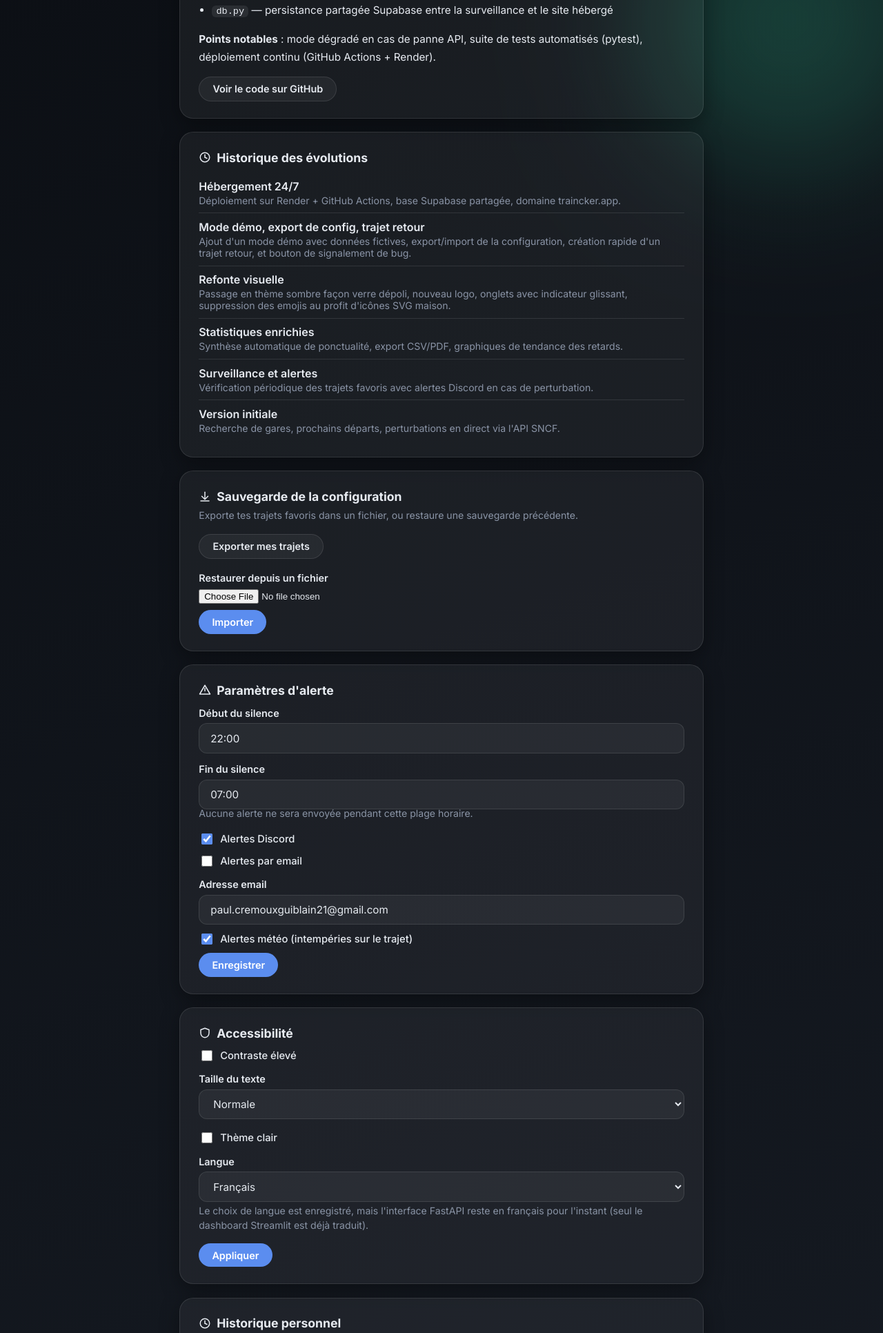
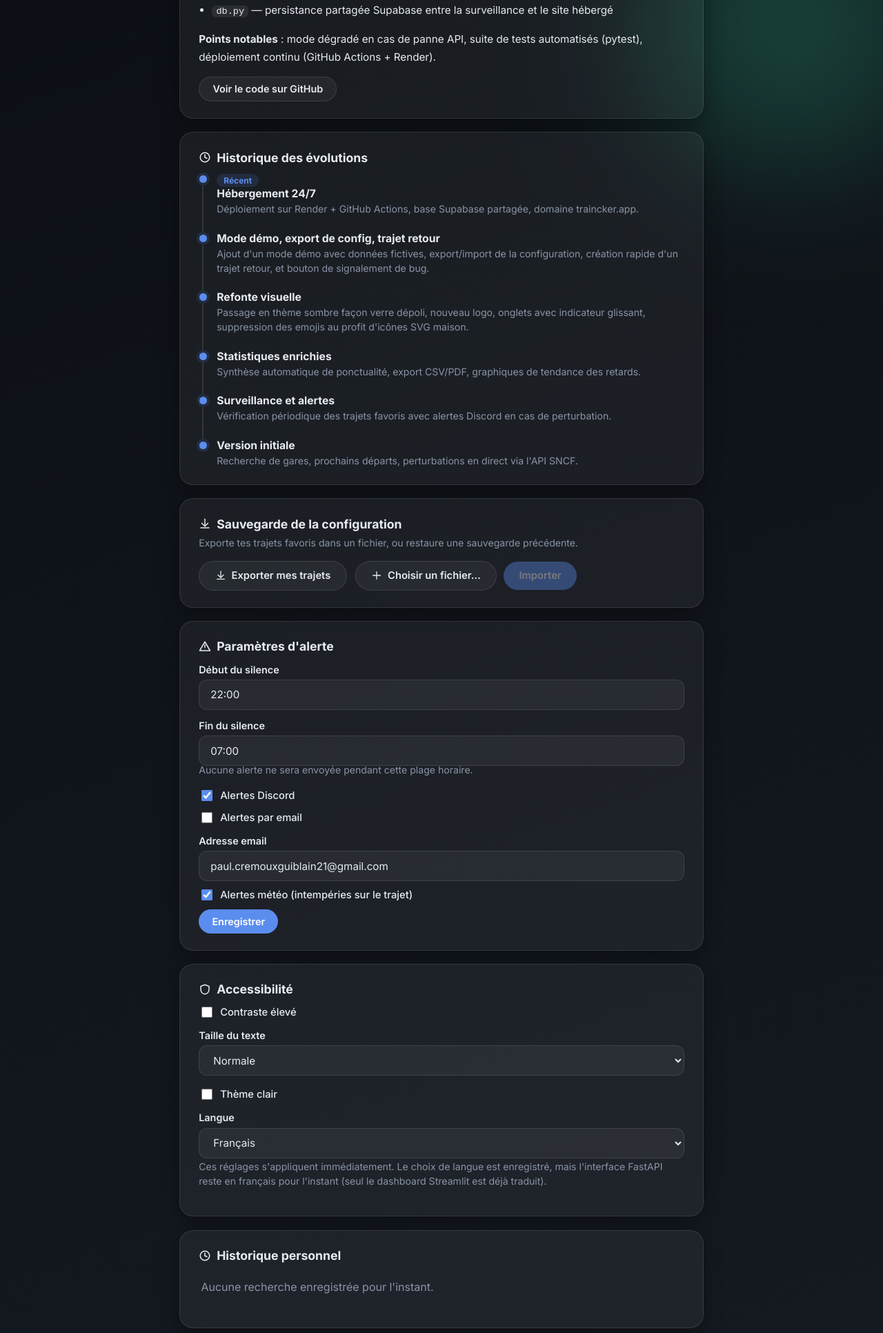
Before and after one commit to paulcrg/traincker, a FastAPI app: page /apropos in a window 1280 px wide. Shown: the part 700-2632 px from the top of the page at 69% size. Run offline with FastAPI, Linux system fonts and the light colour scheme.

Commit message:
feat(web): recherche instantanee en dropdown flottant, timeline changelog, boutons de sauvegarde stylises, accessibilite auto-appliquee, feedback visuel sur tous les boutons

```diff
--- a/traincker_web/static/style.css
+++ b/traincker_web/static/style.css
@@ -251,3 +251,57 @@ label.tk-field-label { display: block; font-weight: 600; font-size: 0.9rem; marg
     .tk-favori-ligne { flex-wrap: wrap; }
     .tk-favori-actions { margin-left: 0; width: 100%; }
 }
+
+/* --- Recherche instantanée façon dropdown flottant --- */
+.search-wrap { position: relative; }
+.search-spinner {
+    position: absolute; top: 50%; right: 14px; transform: translateY(-50%);
+    color: var(--accent); font-weight: 700; letter-spacing: 1px;
+}
+.suggestions-dropdown {
+    position: absolute; top: calc(100% + 6px); left: 0; right: 0; z-index: 20;
+}
+.suggestions-dropdown .liste-suggestions {
+    margin: 0; box-shadow: 0 12px 32px rgba(0,0,0,0.5); max-height: 260px; overflow-y: auto;
+}
+
+/* --- Vue technique : liste de fichiers en badges --- */
+.tech-file-list { display: flex; flex-direction: column; }
+.tech-file-row {
+    display: flex; align-items: baseline; gap: 12px; padding: 0.55rem 0;
+    border-bottom: 1px solid var(--border); flex-wrap: wrap;
+}
+.tech-file-row:last-child { border-bottom: none; }
+.tech-file-badge {
+    flex-shrink: 0; background: var(--accent-soft); color: var(--accent);
+    padding: 3px 10px; border-radius: var(--radius-sm); font-family: 'Courier New', monospace;
+    font-size: 0.8rem; font-weight: 700;
+}
+.tech-file-desc { color: var(--text-muted); font-size: 0.88rem; line-height: 1.5; }
+
+/* --- Historique des évolutions : timeline verticale (flexbox, robuste) --- */
+.timeline { display: flex; flex-direction: column; }
+.timeline-entry { display: flex; gap: 14px; }
+.timeline-rail { display: flex; flex-direction: column; align-items: center; width: 12px; flex-shrink: 0; }
+.timeline-dot { width: 11px; height: 11px; border-radius: 50%; background: var(--accent); flex-shrink: 0; margin-top: 4px; box-shadow: 0 0 0 4px var(--accent-soft); }
+.timeline-line { flex: 1; width: 2px; background: var(--border); margin-top: 4px; min-height: 24px; }
+.timeline-content { flex: 1; padding-bottom: 1.4rem; }
+.timeline-entry:last-child .timeline-content { padding-bottom: 0; }
+.timeline-marker { margin-bottom: 3px; }
+.timeline-titre { font-weight: 700; color: var(--text); font-size: 0.98rem; }
+.timeline-desc { color: var(--text-muted); font-size: 0.88rem; margin-top: 2px; line-height: 1.5; }
+
+/* --- Sauvegarde de configuration : vrais boutons --- */
+.config-actions { display: flex; flex-wrap: wrap; align-items: center; gap: 12px; margin-top: 0.4rem; }
+.tk-btn-lg { padding: 0.7rem 1.4rem; font-size: 0.92rem; display: inline-flex; align-items: center; gap: 8px; }
+.file-upload-form { position: relative; display: flex; flex-wrap: wrap; align-items: center; gap: 10px; }
+.file-upload-form input[type="file"] {
+    position: absolute; width: 1px; height: 1px; padding: 0; margin: -1px;
+    overflow: hidden; clip: rect(0,0,0,0); white-space: nowrap; border: 0;
+}
+.file-upload-btn { cursor: pointer; }
+.tk-btn:disabled, .btn:disabled { opacity: 0.4; cursor: not-allowed; pointer-events: none; }
+
+/* --- Feedback instantané sur tous les boutons pendant une requête HTMX --- */
+.tk-btn.htmx-request, .btn.htmx-request { opacity: 0.55; pointer-events: none; }
+form.htmx-request .tk-btn[type="submit"], form.htmx-request .btn[type="submit"] { opacity: 0.55; pointer-events: none; }
--- a/traincker_web/templates/apropos.html
+++ b/traincker_web/templates/apropos.html
@@ -27,21 +27,31 @@
 
 <div class="tk-card">
     {{ titre_section('clock', 'Historique des évolutions') | safe }}
+    <div class="timeline">
         {% for entree in changelog %}
-    <div class="tk-changelog-entry">
-        <div class="tk-changelog-titre">{{ entree.titre }}</div>
-        <div class="tk-changelog-desc">{{ entree.description }}</div>
+        <div class="timeline-entry">
+            <div class="timeline-rail">
+                <span class="timeline-dot"></span>
+                {% if not loop.last %}<span class="timeline-line"></span>{% endif %}
+            </div>
+            <div class="timeline-content">
+                {% if loop.first %}<span class="badge">Récent</span>{% endif %}
+                <div class="timeline-titre">{{ entree.titre }}</div>
+                <div class="timeline-desc">{{ entree.description }}</div>
+            </div>
         </div>
         {% endfor %}
+    </div>
 </div>
 
 <div class="tk-card">
     {{ titre_section('download', 'Sauvegarde de la configuration') | safe }}
     <p class="tk-hint">Exporte tes trajets favoris dans un fichier, ou restaure une sauvegarde précédente.</p>
 
-    <div class="tk-btn-row">
-        <a class="tk-btn" href="/apropos/export">Exporter mes trajets</a>
-    </div>
+    <div class="config-actions">
+        <a class="tk-btn tk-btn-lg" href="/apropos/export">
+            {{ icono('download', 16) | safe }} Exporter mes trajets
+        </a>
 
         {% if not lecture_seule %}
         <form
@@ -49,18 +59,24 @@
             hx-target="#import-resultat"
             hx-encoding="multipart/form-data"
             hx-confirm="Remplacer tous tes trajets favoris actuels par le contenu de ce fichier ?"
-        style="margin-top: 1.2rem;"
+            class="file-upload-form"
         >
-        <label class="tk-field-label" for="fichier-import">Restaurer depuis un fichier</label>
-        <input type="file" id="fichier-import" name="fichier" accept="application/json" required>
-        <div class="tk-btn-row">
-            <button type="submit" class="tk-btn tk-btn-primary">Importer</button>
+            <label for="fichier-import" class="tk-btn tk-btn-lg file-upload-btn">
+                {{ icono('plus', 16) | safe }} <span id="fichier-import-label">Choisir un fichier…</span>
+            </label>
+            <input
+                type="file" id="fichier-import" name="fichier" accept="application/json" required
+                onchange="document.getElementById('fichier-import-label').textContent = this.files[0] ? this.files[0].name : 'Choisir un fichier…'; document.getElementById('btn-importer').disabled = !this.files.length;"
+            >
+            <button type="submit" id="btn-importer" class="tk-btn tk-btn-primary tk-btn-lg" disabled>Importer</button>
+        </form>
+        {% endif %}
     </div>
-    </form>
-    <div id="import-resultat"></div>
-    {% else %}
+
+    {% if lecture_seule %}
     <p class="tk-hint">Export/import désactivés en lecture seule.</p>
     {% endif %}
+    <div id="import-resultat"></div>
 </div>
 
 <div class="tk-card">
@@ -106,7 +122,12 @@
     {% if lecture_seule %}
     <p class="tk-hint">Modification désactivée en lecture seule.</p>
     {% else %}
-    <form hx-post="/apropos/parametres/accessibilite" hx-swap="none" hx-on::after-request="window.location.reload()">
+    <form
+        hx-post="/apropos/parametres/accessibilite"
+        hx-trigger="change"
+        hx-swap="none"
+        hx-on::after-request="window.location.reload()"
+    >
         <label class="tk-checkbox-row">
             <input type="checkbox" name="contraste_eleve" {{ 'checked' if parametres.contraste_eleve }}>
             Contraste élevé
@@ -132,11 +153,7 @@
             <option value="no" {{ 'selected' if parametres.langue == 'no' }}>Norsk</option>
             <option value="sv" {{ 'selected' if parametres.langue == 'sv' }}>Svenska</option>
         </select>
-        <p class="tk-hint">Le choix de langue est enregistré, mais l'interface FastAPI reste en français pour l'instant (seul le dashboard Streamlit est déjà traduit).</p>
-
-        <div class="tk-btn-row">
-            <button type="submit" class="tk-btn tk-btn-primary">Appliquer</button>
-        </div>
+        <p class="tk-hint">Ces réglages s'appliquent immédiatement. Le choix de langue est enregistré, mais l'interface FastAPI reste en français pour l'instant (seul le dashboard Streamlit est déjà traduit).</p>
     </form>
     {% endif %}
 </div>
```
Also changed, not shown: traincker_web/templates/favoris.html (+8 -4 lines), traincker_web/templates/index.html (+6 -5 lines). Lines whose indentation alone changed are shown as unchanged.
